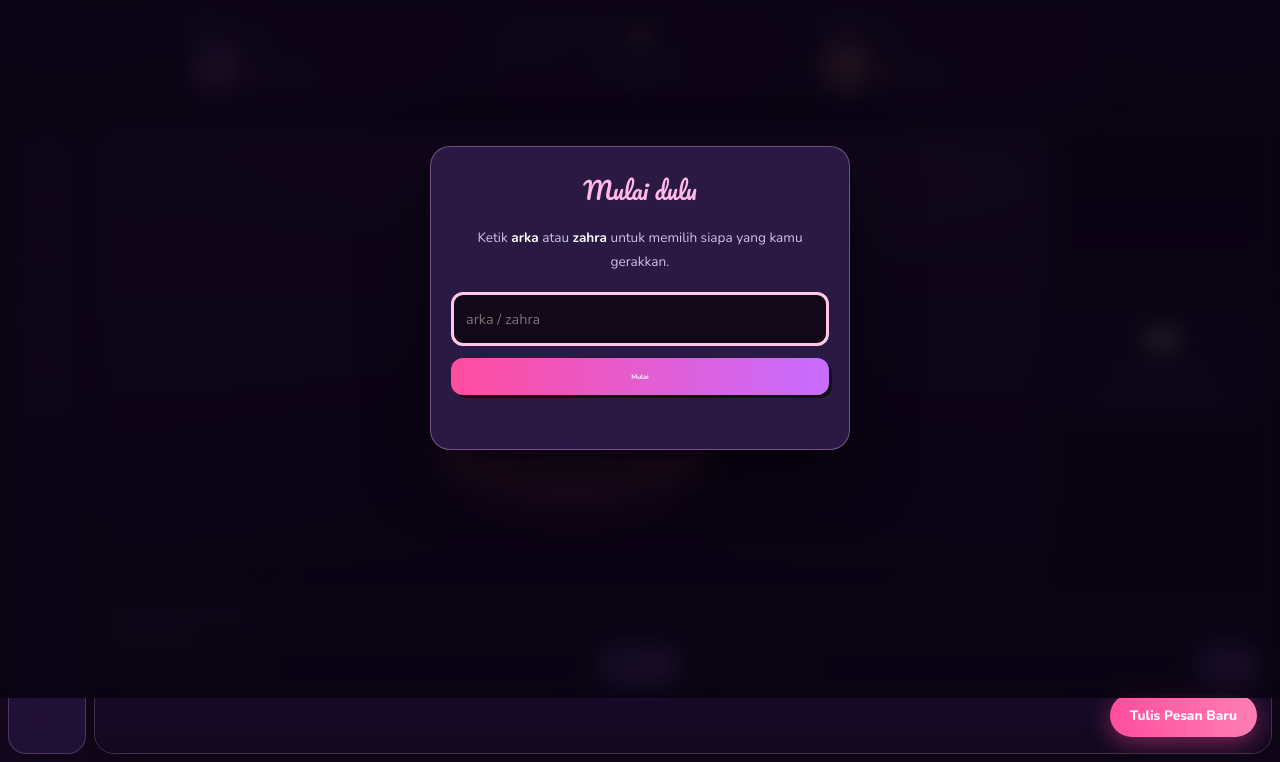
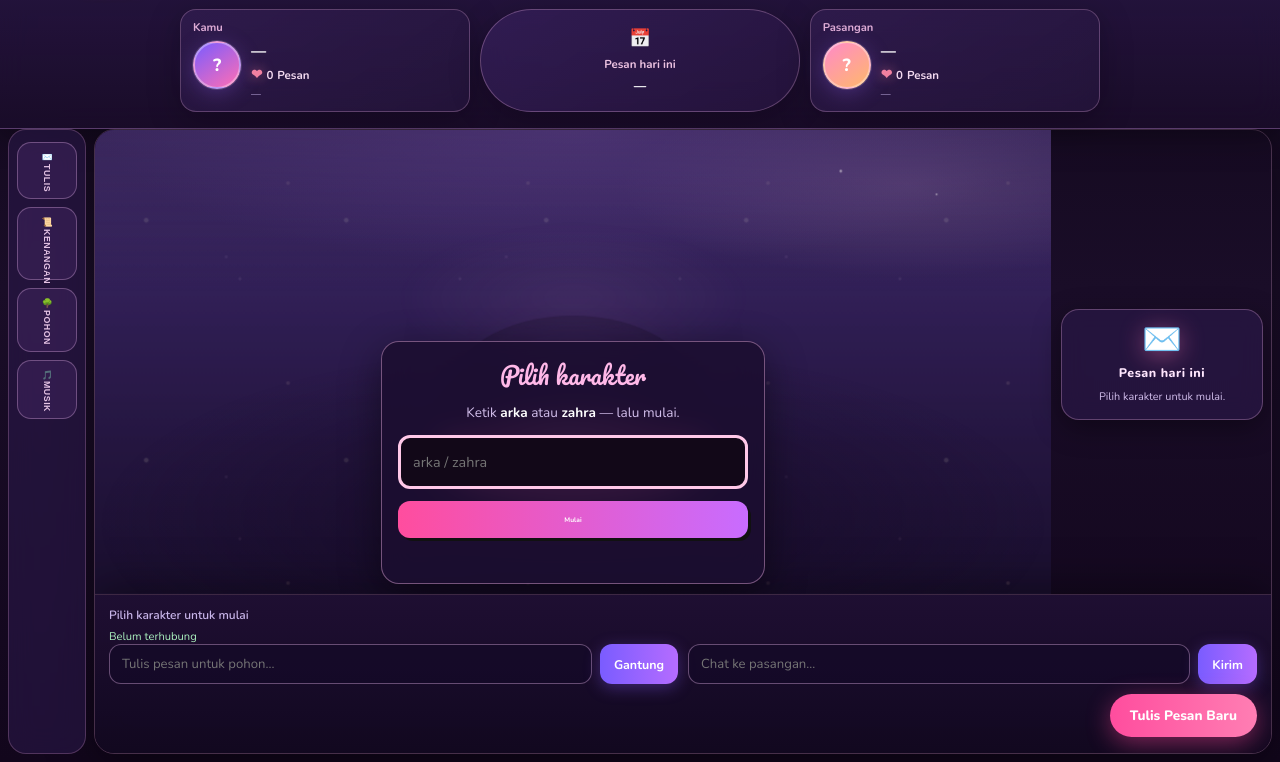
Before and after one commit to natasyaa057-creator/gameromance, a website: page index.html in a window 1280 px wide. Shown: the part 102-864 px from the top of the page. Drawn offline with nearby package versions, Linux system fonts and the light colour scheme.

Commit message:
Add files via upload

```diff
--- a/index.html
+++ b/index.html
@@ -24,17 +24,22 @@
       color: #f5f0ff;
       font-family: "Nunito", "Segoe UI", system-ui, sans-serif;
     }
-    .char-pick-overlay {
-      position: fixed;
-      inset: 0;
-      z-index: 500;
+    .game-area .char-pick-dock {
+      position: absolute;
+      left: 50%;
+      bottom: 10px;
+      transform: translateX(-50%);
+      z-index: 24;
+      width: min(96%, 400px);
       display: flex;
-      align-items: center;
       justify-content: center;
-      padding: 20px;
-      background: rgba(10, 4, 18, 0.92);
+      pointer-events: auto;
+      padding: 0 8px;
     }
-    .char-pick-overlay.is-hidden { display: none !important; pointer-events: none !important; }
+    .game-area .char-pick-dock.is-hidden {
+      display: none !important;
+      pointer-events: none !important;
+    }
     .app-shell { max-width: 1320px; margin: 0 auto; width: 100%; min-height: 100vh; display: flex; flex-direction: column; }
     #loadingOverlay {
       position: fixed;
@@ -167,6 +172,17 @@
             <div class="sleep-ghost-body"></div>
             <span class="sleep-ghost-label">Menunggu…</span>
           </div>
+          <div id="charPickOverlay" class="char-pick-dock" aria-hidden="false" role="region" aria-label="Pilih karakter">
+            <div class="char-pick-box">
+              <p class="char-pick-title">Pilih karakter</p>
+              <p class="char-pick-desc">Ketik <strong>arka</strong> atau <strong>zahra</strong> — lalu mulai.</p>
+              <form id="charPickForm" class="char-pick-form">
+                <input id="charPickInput" type="text" maxlength="12" autocomplete="off" placeholder="arka / zahra" autofocus>
+                <button type="submit">Mulai</button>
+              </form>
+              <p id="charPickError" class="char-pick-error" role="alert"></p>
+            </div>
+          </div>
         </main>
         <aside class="lt-scene-sidepanel" aria-label="Ringkasan pesan hari ini">
           <div class="lt-side-day-card">
@@ -268,18 +284,6 @@
 
   <audio id="moodAmbientAudio" loop preload="none"></audio>
 
-  <div id="charPickOverlay" class="char-pick-overlay" aria-hidden="false">
-    <div class="char-pick-box">
-      <p class="char-pick-title">Mulai dulu</p>
-      <p class="char-pick-desc">Ketik <strong>arka</strong> atau <strong>zahra</strong> untuk memilih siapa yang kamu gerakkan.</p>
-      <form id="charPickForm" class="char-pick-form">
-        <input id="charPickInput" type="text" maxlength="12" autocomplete="off" placeholder="arka / zahra" autofocus>
-        <button type="submit">Mulai</button>
-      </form>
-      <p id="charPickError" class="char-pick-error" role="alert"></p>
-    </div>
-  </div>
-
   <script src="./script.js"></script>
 </body>
 </html>
--- a/love-theme.css
+++ b/love-theme.css
@@ -807,17 +807,32 @@ body.love-tree-theme {
   filter: brightness(1.06);
 }
 
-.char-pick-overlay {
-  background: rgba(12, 5, 22, 0.88);
-  backdrop-filter: blur(10px);
-}
-
-.char-pick-box {
-  border-radius: 20px;
-  border: 1px solid rgba(255, 190, 240, 0.35);
-  background: rgba(45, 28, 72, 0.92);
-  box-shadow: 0 24px 64px rgba(0, 0, 0, 0.5);
+.love-tree-theme .game-area .char-pick-dock {
+  background: transparent;
+  backdrop-filter: none;
+}
+
+.love-tree-theme .game-area .char-pick-box {
+  width: 100%;
+  max-width: 400px;
+  margin: 0;
+  padding: 14px 16px 16px;
+  border-radius: 18px;
+  border: 1px solid rgba(255, 190, 240, 0.4);
+  background: rgba(28, 14, 48, 0.88);
+  backdrop-filter: blur(14px);
+  box-shadow: 0 12px 40px rgba(0, 0, 0, 0.45);
   font-family: "Nunito", sans-serif;
+}
+
+.love-tree-theme .game-area .char-pick-title {
+  margin: 0 0 6px;
+  text-align: center;
+}
+
+.love-tree-theme .game-area .char-pick-desc {
+  margin: 0 0 10px;
+  text-align: center;
 }
 
 .char-pick-title {
--- a/script.js
+++ b/script.js
@@ -1306,6 +1306,10 @@ function getLoveWebSocketUrl() {
     return `${secure ? "wss" : "ws"}://${metaContent.replace(/^\/+/, "")}`;
   }
 
+  if (window.location.protocol === "file:") {
+    return "ws://127.0.0.1:3000";
+  }
+
   const secure = window.location.protocol === "https:";
   const wsProto = secure ? "wss" : "ws";
   const host = window.location.hostname;
@@ -1944,6 +1948,12 @@ function openSocket() {
       return;
     }
     if (!state.localId) {
+      if (!loveLoginSettled) {
+        failLoveLogin(
+          "Sambungan terputus sebelum masuk ruang game. Pastikan `npm start` jalan, firewall membuka port WebSocket, "
+          + "dan bila halaman di host lain setel meta gamearka:websocket atau ?ws=HOST:PORT ke server Node kamu.",
+        );
+      }
       return;
     }
     if (connectionInfo) {
@@ -1970,15 +1980,25 @@ function openSocket() {
         loveLoginSettled = true;
         resetLoveNotificationState();
         const roleLabel = payload.role === "zahra" ? "Zahra" : "Arka";
+        if (charPickError) {
           charPickError.textContent = `${roleLabel} sudah dipakai pemain lain. Ketik nama lain.`;
+        }
         localName = null;
         updateHeaderAvatars();
+        if (controlsInfo) {
           controlsInfo.textContent = "Pilih karakter untuk mulai";
+        }
+        if (charPickOverlay) {
           delete charPickOverlay.dataset.submitting;
           charPickOverlay.classList.remove("is-hidden");
           charPickOverlay.setAttribute("aria-hidden", "false");
+        }
+        if (charPickInput) {
           charPickInput.focus();
+        }
+        if (connectionInfo) {
           connectionInfo.textContent = "Peran ditolak — pilih ulang";
+        }
       }
       return;
     }
--- a/style.css
+++ b/style.css
@@ -1702,28 +1702,30 @@ body::before {
   clip-path: polygon(0 100%, 50% 0, 100% 100%);
 }
 
-.char-pick-overlay {
-  position: fixed;
-  inset: 0;
-  z-index: 300;
+.char-pick-dock {
+  position: absolute;
+  left: 50%;
+  bottom: 10px;
+  transform: translateX(-50%);
+  z-index: 24;
+  width: min(96%, 400px);
   display: flex;
-  align-items: center;
   justify-content: center;
-  padding: 20px;
-  background: rgba(8, 4, 16, 0.92);
-}
-
-.char-pick-overlay.is-hidden {
-  display: none;
-  pointer-events: none;
+  padding: 0 8px;
+  pointer-events: auto;
+}
+
+.char-pick-dock.is-hidden {
+  display: none !important;
+  pointer-events: none !important;
 }
 
 .char-pick-box {
   max-width: 420px;
   width: 100%;
-  padding: 24px 20px;
-  border: 4px solid #ffe8ff;
-  box-shadow: 6px 6px 0 #000;
+  padding: 18px 16px 20px;
+  border: 3px solid #ffe8ff;
+  box-shadow: 4px 4px 0 #000;
   background: #241830;
   font-family: "Press Start 2P", ui-monospace, monospace;
 }
```
Also changed, not shown: server.js (+19 -2 lines). Lines whose indentation alone changed are shown as unchanged.
